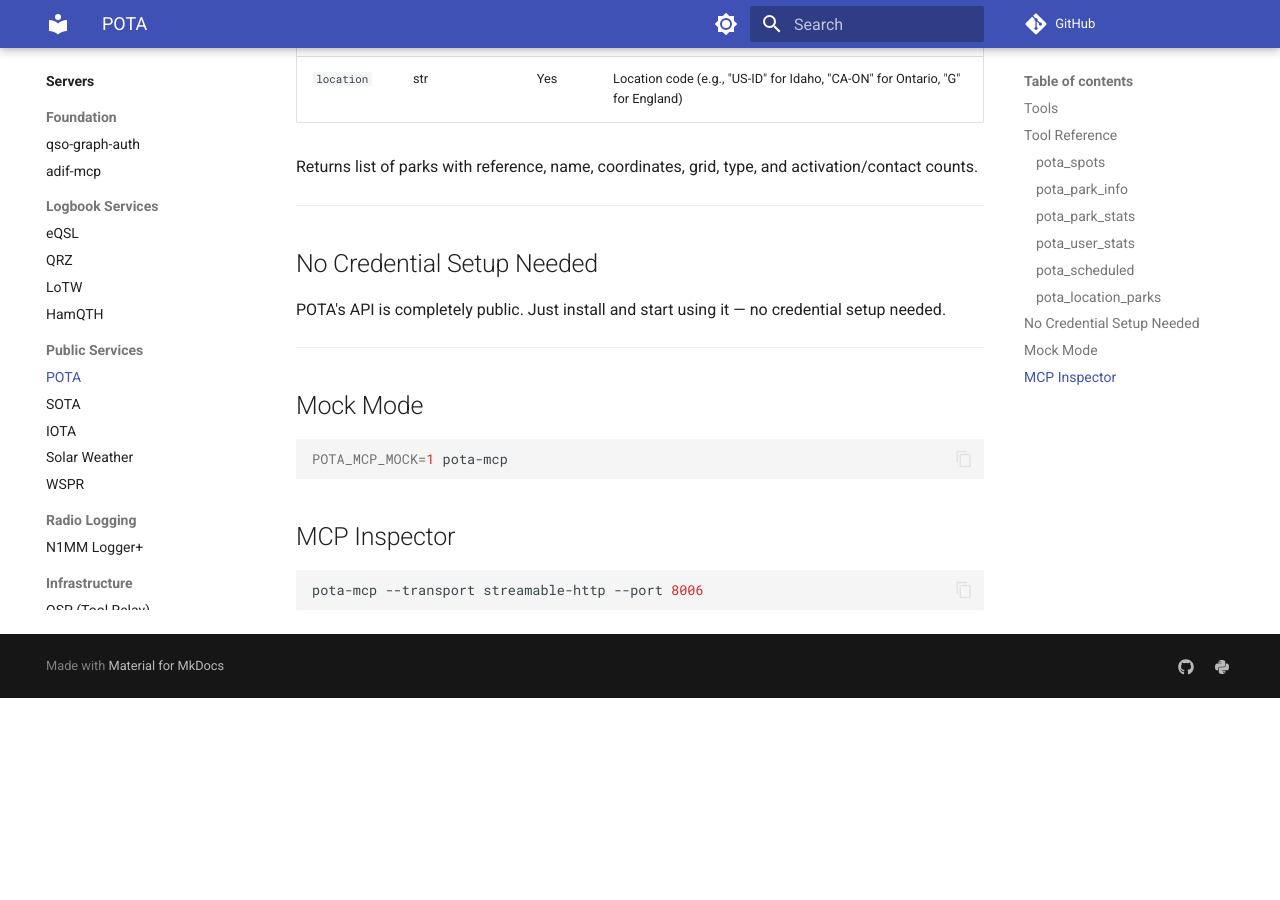
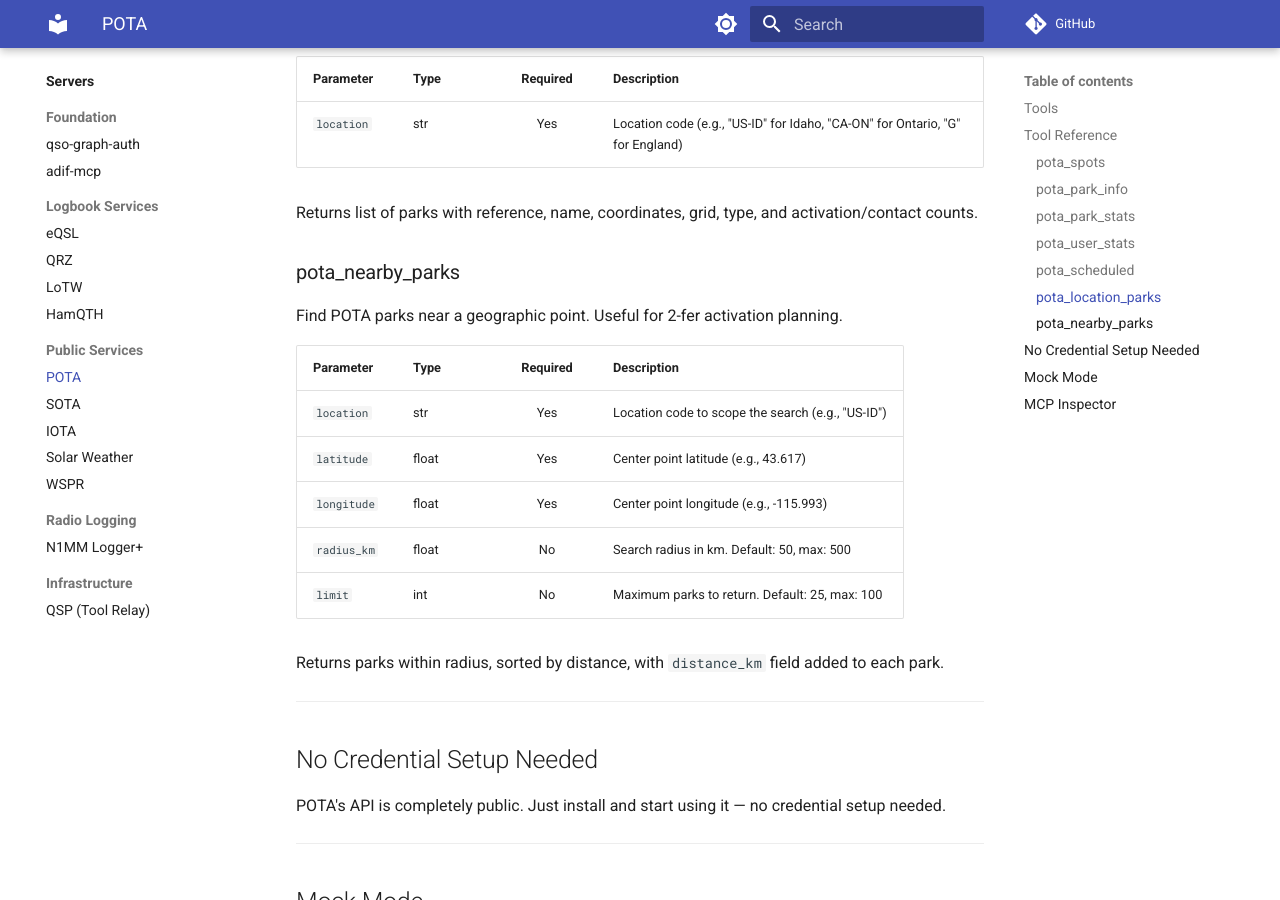
Before and after one commit to qso-graph/qso-graph.github.io, an MkDocs documentation site: the page built from docs/servers/pota.md, in a window 1280 px wide and 900 px high, scrolled down 2472 px. Built offline with MkDocs 1.6.1 and Material for MkDocs 9.7.7, drawn with Linux system fonts in a browser that asks for light colours; comment, search, counter and statistics services are not loaded; before the commit the page ends 3170 px from its top, so only the background shows below that; some of the changed text lies outside the part shown.

Commit message:
Update wspr-mcp and pota-mcp docs — proxy fallback, nearby parks
wspr-mcp: document proxy grid fallback for sparse endpoints
pota-mcp: add pota_nearby_parks tool reference (7 tools now)

Co-Authored-By: Claude Opus 4.6 <noreply@anthropic.com>

```diff
--- a/docs/servers/pota.md
+++ b/docs/servers/pota.md
@@ -22,6 +22,7 @@ All 6 tools are **public** — no credentials needed.
 | `pota_user_stats` | Activator and hunter statistics |
 | `pota_scheduled` | Upcoming scheduled activations |
 | `pota_location_parks` | List all parks in a state/province/country |
+| `pota_nearby_parks` | Find parks near a point — great for 2-fer planning |
 
 ---
 
@@ -86,6 +87,20 @@ List all POTA parks in a state, province, or country.
 
 Returns list of parks with reference, name, coordinates, grid, type, and activation/contact counts.
 
+### pota_nearby_parks
+
+Find POTA parks near a geographic point. Useful for 2-fer activation planning.
+
+| Parameter | Type | Required | Description |
+|-----------|------|:--------:|-------------|
+| `location` | str | Yes | Location code to scope the search (e.g., "US-ID") |
+| `latitude` | float | Yes | Center point latitude (e.g., 43.617) |
+| `longitude` | float | Yes | Center point longitude (e.g., -115.993) |
+| `radius_km` | float | No | Search radius in km. Default: 50, max: 500 |
+| `limit` | int | No | Maximum parks to return. Default: 25, max: 100 |
+
+Returns parks within radius, sorted by distance, with `distance_km` field added to each park.
+
 ---
 
 ## No Credential Setup Needed
```
Also changed, not shown: other parts of docs/servers/pota.md (+1 -1 lines), docs/servers/wspr.md (+3 -1 lines).
